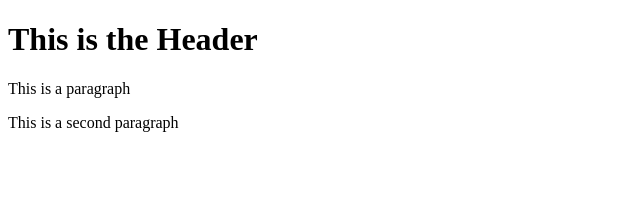
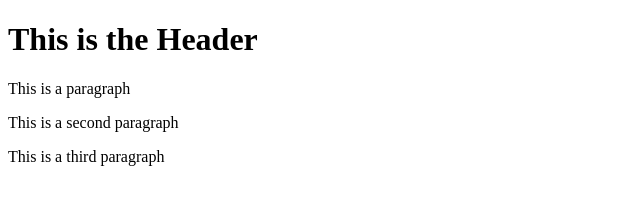
Before and after one commit to Inhugor/git-test, a website: page index.html in a window 1280 px wide. Shown: the whole page, without its empty margins (0-640 px from the left). Drawn offline with Linux system fonts and the light colour scheme.

Commit message:
fourth commit

```diff
--- a/index.html
+++ b/index.html
@@ -7,5 +7,6 @@
 	<h1> This is the Header</h1>
 	<p>This is a paragraph</p>
 	<p>This is a second paragraph</p>
+	<p>This is a third paragraph</p>
 </body>
 </html>
```
Also changed, not shown: package.json (added, +24 -0 lines), 2 other files.
